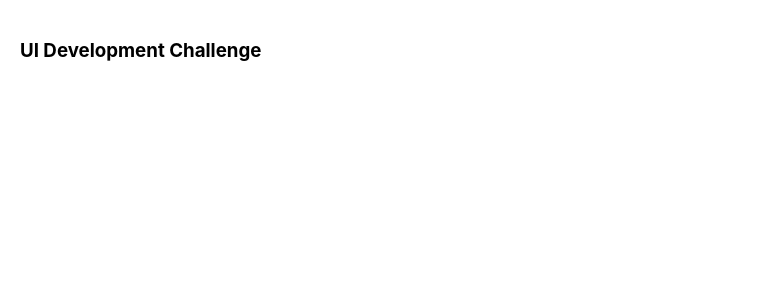
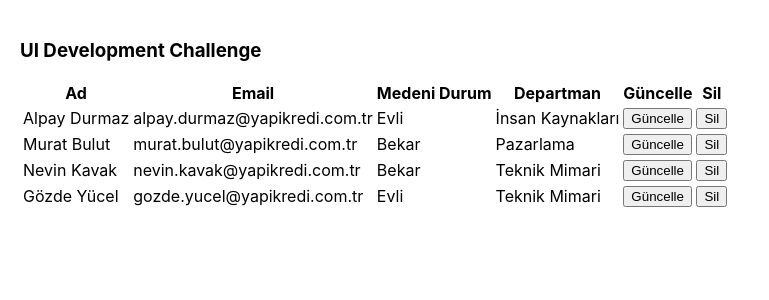
Before and after one commit to 3mpe/ykb-ui, a React (Create React App) app: page / in a window 1280 px wide. Shown: the top 300 px of the page, without its empty margins (0-769 px from the left). Built offline with nearby package versions, Linux system fonts and the light colour scheme; data requests are answered from the project's data file.

Commit message:
list added

```diff
--- a/src/App.js
+++ b/src/App.js
@@ -16,7 +16,7 @@ function App() {
                 <Header />
                 <BrowserRouter>
                     <Routes>
-                        <Route path={RouteNames.list} render={(props) => <ListPage {...props} />}/>
+                        <Route path={RouteNames.list} element={<ListPage/>} exact />
                     </Routes>
                 </BrowserRouter>
             </div>
--- a/src/pages/ListPage/index.js
+++ b/src/pages/ListPage/index.js
@@ -1,9 +1,71 @@
-import React from "react";
+import React, {useEffect, useState} from "react";
+import EmployeService from "../../Services/EmployeService";
+import DepartmentService from "../../Services/DepartmentService";
 
 function ListPage() {
+    console.log("ListPage");
+    const [data, setData] = useState(null);
+    const [departments, setDepartments] = useState(null);
+
+    useEffect(() => {
+        ;(async () => {
+            // set all Departments
+            const departments = await DepartmentService.getDepartment();
+            setDepartments(departments);
+
+            // set all Employes
+            const employs = await EmployeService.getEmployees();
+            setData(employs);
+        })();
+    }, []);
+
+    const findDepartment = (id) => {
+        const department = departments.find(department => department.id === id);
+        return department ? department.title : "Kayıtlı değil";
+    }
+
+
+    const findMaritalStatus = (status) => {
+        const maritalStatus = {
+            [true]: "Evli",
+            [false]: "Bekar"
+        };
+
+        return maritalStatus[status];
+    }
+
+
     return (
         <header className="header">
-            <h3>UI Development Challenge</h3>
+            <table>
+                <tbody>
+                    <tr>
+                        <th>Ad</th>
+                        <th>Email</th>
+                        <th>Medeni Durum</th>
+                        <th>Departman</th>
+                        <th>Güncelle</th>
+                        <th>Sil</th>
+                    </tr>
+
+                    {data && data.map((employe, index) => {
+                        return (
+                            <tr key={index}>
+                                <td>{employe.fullname}</td>
+                                <td>{employe.email}</td>
+                                <td>{ findMaritalStatus(employe.maritalStatus) }</td>
+                                <td>{ findDepartment(employe.departmentId) }</td>
+                                <td>
+                                    <button>Güncelle</button>
+                                </td>
+                                <td>
+                                    <button>Sil</button>
+                                </td>
+                            </tr>
+                        )
+                    })}
+                </tbody>
+            </table>
         </header>
     );
 }
```
